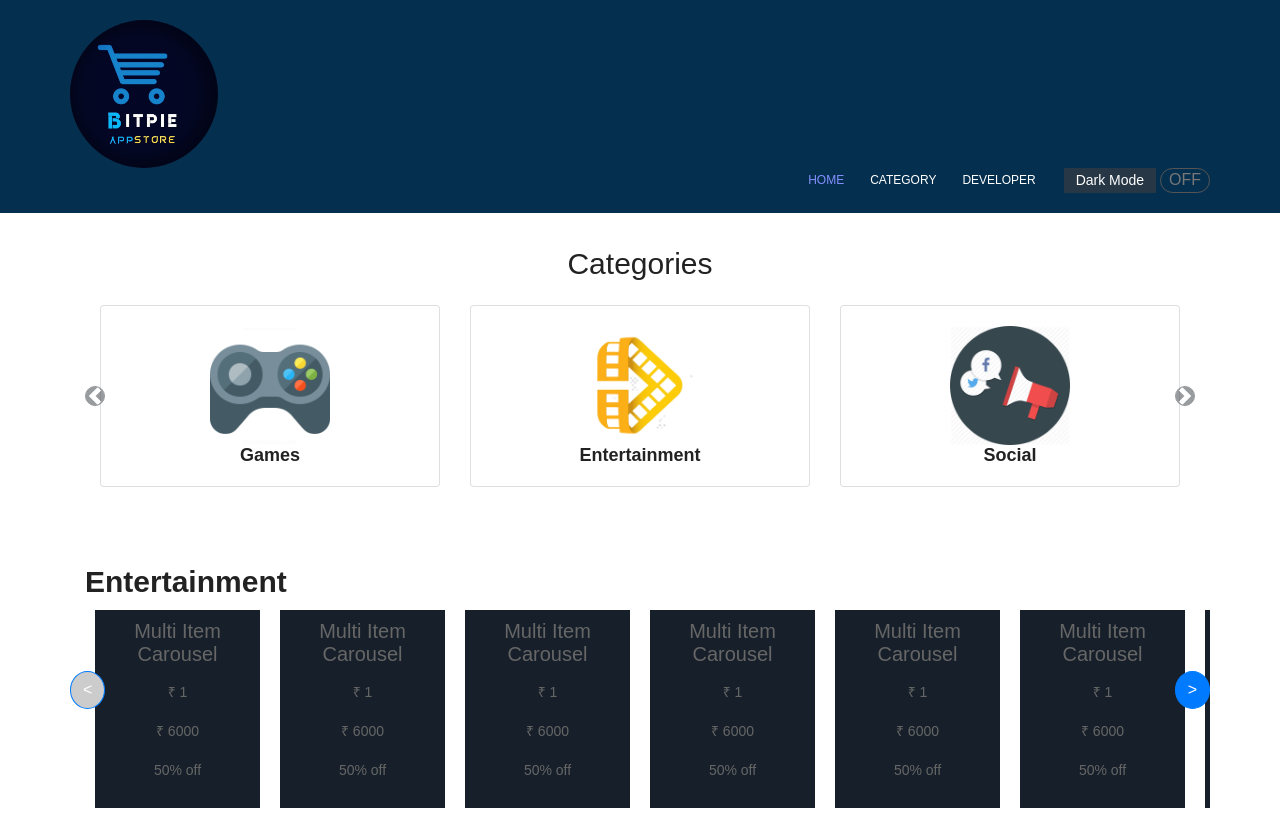
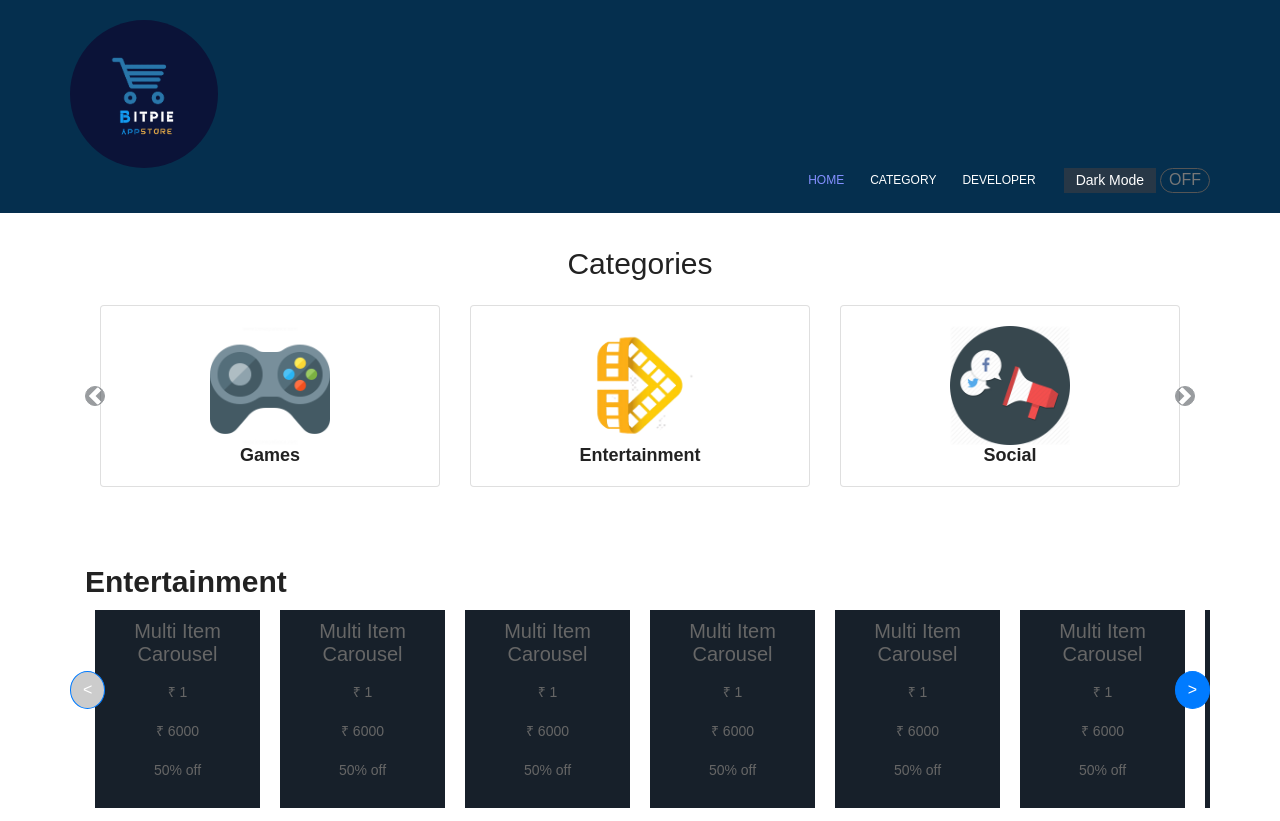
Before and after one commit to aavashomes/bitpieappstore, a plain HTML site: page index.html in a window 1280 px wide. Shown: the top 821 px of the page. Drawn offline with nearby package versions, Linux system fonts and the light colour scheme; some packages are replaced by stand-ins of ours.

Commit message:
Update index.html

```diff
--- a/index.html
+++ b/index.html
@@ -130,7 +130,7 @@ background-color:black;
 		    <div class="container main-menu">
 		    	<div class="row align-items-center justify-content-between d-flex">
 			      <div id="logo">
-			        <a href="index.html"><img src="logo.jpg" style="width:13%;border-radius:50%"></img>
+			        <a href="index.html"><img src="logo2.png" style="width:13%;border-radius:50%"></img>
 			      </div>
 			      <nav id="nav-menu-container">
 			        <ul class="nav-menu">
```
